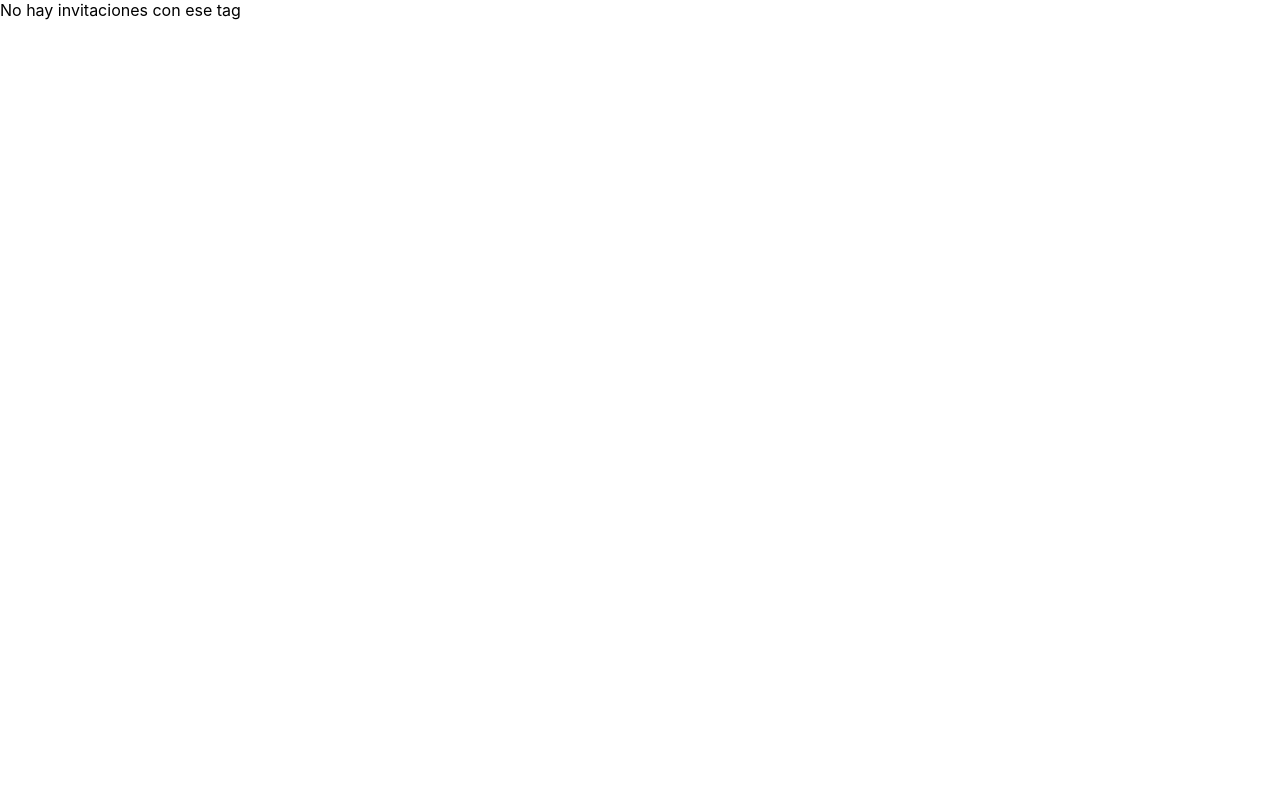
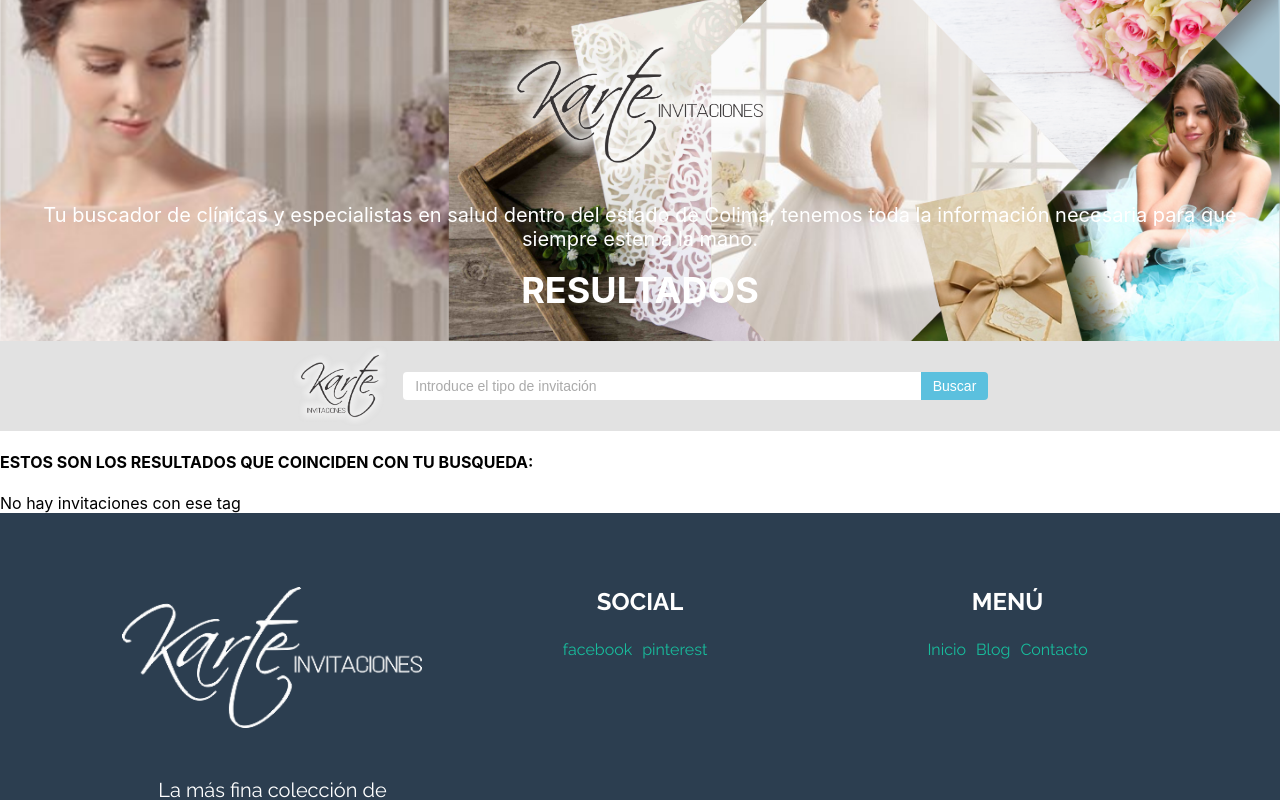
Before and after one commit to Alan-Laredo/karte, a React (Create React App) app: page /tag/1 in a window 1280 px wide. Shown: the top 800 px of the page. Built offline with nearby package versions, Linux system fonts and the light colour scheme.

Commit message:
Improve Search

```diff
--- a/src/components/Header/Header.css
+++ b/src/components/Header/Header.css
@@ -1,24 +1,22 @@
 .header {
-    padding: 200px 15px 100px;
+    font-size: 14px;
+    text-align: center;
+    align-content: center;
+    color: white;
+}
+.header .header {
+    padding: 30px 30px;
     background-image: url('fondo.png');
     background-size:cover;
     background-position: right;
     background-repeat: no-repeat;
-    font-family: 'Raleway';
-    font-size: 14px;
-    text-align: center;
-    color: black;
-}
-
-.header .logo {
-    font-size: 40px;
 }
 
 .header .intro-title {
     margin: 0 auto;
     max-width: 590px;
     width: 100%;
-    font-size: 24px;
+    font-size: 36px;
     font-weight: 700;
     text-transform: uppercase;
     line-height: 1.1;
@@ -28,48 +26,19 @@
     font-size: 20px;
 }
 
-.header .form {
+.header .search-bar-container {
+    padding: 5px 0;
+    max-width: 100vw;
+    width: 100%;
+    background-color: #e2e2e2;
     display: flex;
-    height: 34px;
-    max-width: 585px;
-    margin: 0 auto;
-    vertical-align: middle;
-    border-collapse: separate;
-    border: none;
-    line-height: 20px;
-    flex-direction: row;
+    justify-content: center;
 }
-
-.header .form input {
-    display: inline-block;
-    flex-grow: 1;
-    padding: 6px 12px;
-    background-image: none;
-    border: none;
-    border-radius: 4px 0 0 4px;
-    color: #555;
-    font-weight: 400;
-    font-size: 14px;
+.header .search-bar {
+    margin: auto 0;
 }
-
-.header .form input::placeholder {
-    color: rgba(85, 85, 85, 0.50);
-}
-
-.header .form button {
-    display: inline-block;
-    background-color: #5bc0de;
-    padding: 6px 12px;
-    border: none;
-    border-radius: 0 4px 4px 0;
-    color: white;
-    text-align: center;
-    text-decoration: none;
-    font-weight: 400;
-    font-size: 14px;
-    flex-grow: 0;
-    flex-shrink: 1;
-
+.header .search-bar-container img {
+    padding-right: 15px;
 }
 
 @media (max-width: 7000px) {
--- a/src/components/Header/Header.js
+++ b/src/components/Header/Header.js
@@ -1,21 +1,26 @@
-import React, {useState} from 'react'
+import React from 'react'
 import './Header.css'
+import logo from '../../img/logo1.png'
+import logoAlt from '../../img/logo2.png'
+import SearchBar from '../SearchBar/SearchBar';
 
-export default function Header(props) {
-    const [search, setSearch] = useState('')
-    const handleSubmit = (e) => {
-        e.preventDefault()
-        props.search(search)
-    }
+const Header = ({ title }) => {
     return (
-        <header className="header">
-            <p className="intro-text"></p>
-            <form className="form" onSubmit={e => handleSubmit(e)}>
-                <input
-                onChange={e => setSearch(e.target.value)}
-                placeholder="Introduce el tipo de invitación" />
-                <button>Buscar</button>
-            </form>
-        </header>
+        <div className="header">
+            <header className="header">
+                <img src={logo} alt="logo" height="150px" />
+                <p className="intro-text">
+                    Tu buscador de clínicas y especialistas en salud dentro del estado de Colima,
+                    tenemos toda la información necesaria para que siempre esten a la mano.
+            </p>
+                <h1 className="intro-title">{title}</h1>
+            </header>
+            <div className="search-bar-container">
+                <img src={logoAlt} alt="logo" height="80px" />
+                <SearchBar></SearchBar>
+            </div>
+        </div>
     )
 }
+
+export default Header
--- /dev/null
+++ b/src/components/Hero/Hero.css
@@ -0,0 +1,38 @@
+.hero {
+    padding: 200px 15px 100px;
+    background-image: url('fondo.png');
+    background-size:cover;
+    background-position: right;
+    background-repeat: no-repeat;
+    font-size: 14px;
+    text-align: center;
+    color: black;
+}
+
+.hero .logo {
+    font-size: 40px;
+}
+
+.hero .intro-title {
+    margin: 0 auto;
+    max-width: 590px;
+    width: 100%;
+    font-size: 24px;
+    font-weight: 700;
+    text-transform: uppercase;
+    line-height: 1.1;
+}
+
+.hero .intro-text {
+    font-size: 20px;
+}
+
+@media (max-width: 7000px) {
+    .hero .intro-title {
+        width: 90%;
+    }
+
+    .hero .form {
+        width: 90%;
+    }
+}
--- /dev/null
+++ b/src/components/Hero/Hero.js
@@ -0,0 +1,14 @@
+import React from 'react'
+import './Hero.css'
+import SearchBar from '../SearchBar/SearchBar';
+
+const Hero = (props) => {
+    return (
+        <header className="hero">
+            <p className="intro-text"></p>
+            <SearchBar></SearchBar>
+        </header>
+    )
+}
+
+export default Hero
--- /dev/null
+++ b/src/components/SearchBar/SearchBar.css
@@ -0,0 +1,50 @@
+.search-bar {
+    display: flex;
+    height: 34px;
+    max-width: 585px;
+    margin: auto;
+    vertical-align: middle;
+    border-collapse: separate;
+    border: none;
+    line-height: 20px;
+    flex-direction: row;
+    align-items: center;
+}
+
+.search-bar input {
+    display: inline-block;
+    flex-grow: 1;
+    padding: 6px 12px;
+    background-image: none;
+    border: none;
+    border-radius: 4px 0 0 4px;
+    color: #555;
+    font-weight: 400;
+    font-size: 14px;
+}
+
+.search-bar input::placeholder {
+    color: rgba(85, 85, 85, 0.50);
+}
+
+.search-bar button {
+    display: inline-block;
+    background-color: #5bc0de;
+    padding: 6px 12px;
+    border: none;
+    border-radius: 0 4px 4px 0;
+    color: white;
+    text-align: center;
+    text-decoration: none;
+    font-weight: 400;
+    font-size: 14px;
+    flex-grow: 0;
+    flex-shrink: 1;
+
+}
+
+@media (max-width: 7000px) {
+    .search-bar {
+        width: 90vw;
+    }
+}
--- /dev/null
+++ b/src/components/SearchBar/SearchBar.js
@@ -0,0 +1,23 @@
+import React, { useState } from 'react'
+import { withRouter } from 'react-router-dom'
+import './SearchBar.css'
+
+const SearchBar = (props) => {
+    const [search, setSearch] = useState('')
+    const handleSubmit = (e) => {
+        e.preventDefault()
+        props.history.push('/tag/' + search)
+        setSearch('')
+    }
+    return (
+        <form className="search-bar" onSubmit={e => handleSubmit(e)}>
+            <input
+                value={search}
+                onChange={e => setSearch(e.target.value)}
+                placeholder="Introduce el tipo de invitación" />
+            <button>Buscar</button>
+        </form>
+    )
+}
+
+export default withRouter(SearchBar)
--- a/src/views/Home.js
+++ b/src/views/Home.js
@@ -1,18 +1,14 @@
 import React from 'react'
-import Header from '../components/Header/Header';
+import Hero from '../components/Hero/Hero';
 import Footer from '../components/Footer/Footer';
-import { withRouter } from 'react-router-dom'
 
-const Home = (props) => {
-    const handleSearch = (search) => {
-        props.history.push('/tag/' + search)
-    }
+const Home = () => {
     return (
         <div>
-            <Header search={handleSearch}></Header>
+            <Hero></Hero>
             <Footer></Footer>
         </div>
     )
 }
 
-export default withRouter(Home)
+export default Home
--- a/src/views/Search.js
+++ b/src/views/Search.js
@@ -1,5 +1,7 @@
 import React, { Component } from 'react'
 import data from './data.json'
+import Header from './../components/Header/Header';
+import Footer from './../components/Footer/Footer';
 
 export class Search extends Component {
     state = {
@@ -20,6 +22,8 @@ export class Search extends Component {
         const invs = this.state.invitaciones.filter(({ tags }) => tags.includes(this.props.match.params.tag))
         return (
             <div>
+                <Header title="Resultados"></Header>
+                <h4>ESTOS SON LOS RESULTADOS QUE COINCIDEN CON TU BUSQUEDA:</h4>
                 {invs.length ? invs.map((inv, key) => (
                     <div key={key}>
                         <p>{inv.title}</p>
@@ -27,6 +31,7 @@ export class Search extends Component {
                         <div>tags: {inv.tags.map((tag, i) => <p key={i}>{tag}</p>)}</div>
                     </div>
                 )) : 'No hay invitaciones con ese tag'}
+                <Footer/>
             </div>
         )
     }
```
